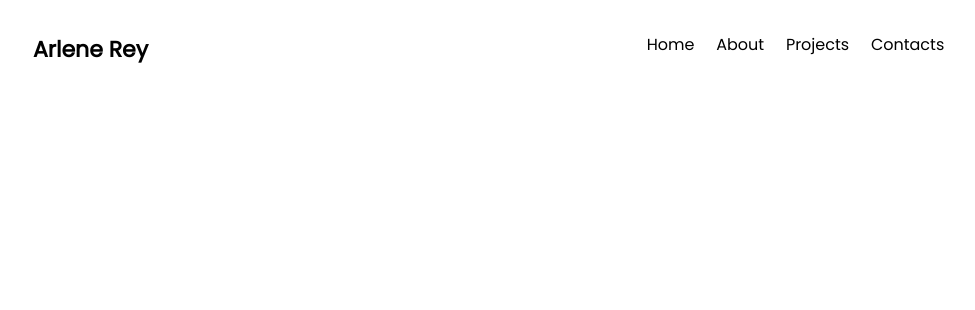
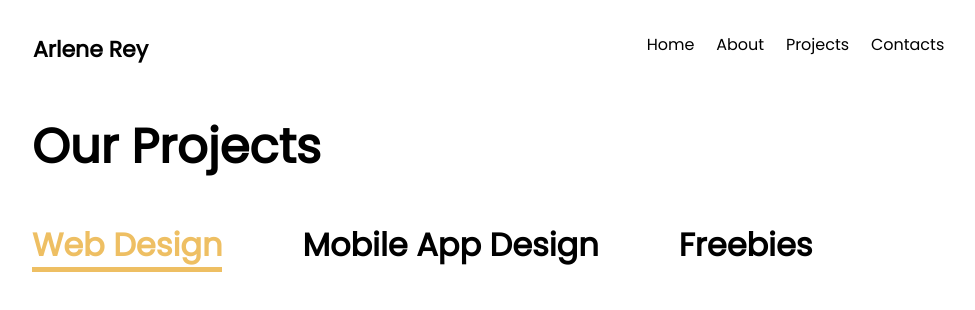
Before and after one commit to Gaurav4code/Project_Section_React, a React (Create React App) app: page / in a window 1280 px wide. Shown: the top 310 px of the page, without its empty margins (141-1116 px from the left). Built offline with nearby package versions, Linux system fonts and the light colour scheme.

Commit message:
Header Added

```diff
--- a/src/App.js
+++ b/src/App.js
@@ -1,9 +1,11 @@
 import "./styles.css";
 import Nav from "../src/components/Nav";
+import { Header } from "../src/components/Header";
 export default function App() {
   return (
     <div className="App">
       <Nav />
+      <Header />
     </div>
   );
 }
--- /dev/null
+++ b/src/components/Header.js
@@ -0,0 +1,71 @@
+import styled from "styled-components";
+
+export const Header = () => {
+  return (
+    <Container>
+      <Head>
+        <HeadText>Our Projects</HeadText>
+      </Head>
+      <Options>
+        <Link>
+          <a className="active" href="/">
+            Web Design
+          </a>
+        </Link>
+        <Link>
+          <a href="/"> Mobile App Design</a>
+        </Link>
+        <Link>
+          <a href="/"> Freebies</a>
+        </Link>
+      </Options>
+    </Container>
+  );
+};
+
+const Container = styled.div`
+  margin-top: 50px;
+`;
+const Head = styled.div``;
+const HeadText = styled.h1`
+  margin-left: 165px;
+  font-family: Poppins;
+  font-size: 48px;
+  font-style: normal;
+  font-weight: 600;
+  line-height: 62px;
+  letter-spacing: 0em;
+  text-align: left;
+`;
+
+const Options = styled.div`
+  display: flex;
+  margin-top: 40px;
+  margin-left: 165px;
+  width: 994px;
+  justify-content: flex-start;
+`;
+
+const Link = styled.div`
+  margin-right: 80px;
+
+  display: inline-block;
+  a {
+    text-decoration: none;
+    width: 340px;
+
+    font-family: Poppins;
+    font-size: 32px;
+    font-style: normal;
+    font-weight: 600;
+    line-height: 54px;
+    letter-spacing: 0em;
+    text-align: left;
+    color: black;
+  }
+  .active {
+    color: #eebf63;
+
+    border-bottom: solid 5px #eebf63;
+  }
+`;
```
